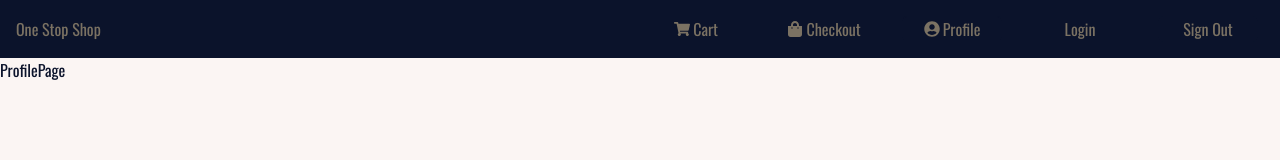
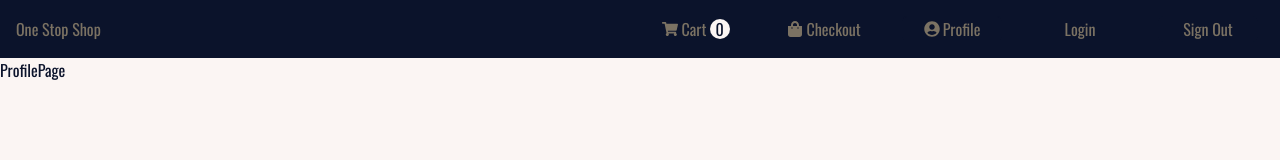
Before and after one commit to Aim4dabush/one-stop-shop, a React (Create React App) app: page /profile in a window 1280 px wide. Shown: the top 160 px of the page. Built offline with nearby package versions, Linux system fonts and the light colour scheme.

Commit message:
added badge for shopping cart length

```diff
--- a/src/components/nav-bar/NavBar.js
+++ b/src/components/nav-bar/NavBar.js
@@ -26,6 +26,7 @@ import styles from "./NavBar.module.scss";
 const NavBar = () => {
   const dispatch = useDispatch();
   const navigate = useNavigate();
+  const { shoppingCart } = useSelector((state) => state.shop);
   const { wishListCart } = useSelector((state) => state.wish);
   const [openMenu, setOpenMenu] = useState(false);
   const [showOnHover, setShowOnHover] = useState(false);
@@ -67,7 +68,8 @@ const NavBar = () => {
       >
         <li>
           <SharedLink buttonStyle={"nav-link"} path={"/cart"}>
-            <FaShoppingCart /> Cart
+            <FaShoppingCart /> Cart{" "}
+            <span className={styles.badge}>{shoppingCart?.length}</span>
           </SharedLink>
         </li>
         <li>
--- a/src/components/nav-bar/NavBar.module.scss
+++ b/src/components/nav-bar/NavBar.module.scss
@@ -33,6 +33,17 @@
       display: flex;
       justify-content: center;
       width: 100%;
+
+      .badge {
+        align-items: center;
+        background-color: $primary;
+        border-radius: 50%;
+        color: $secondary;
+        display: flex;
+        height: 20px;
+        justify-content: center;
+        width: 20px;
+      }
     }
 
     .profile {
```
